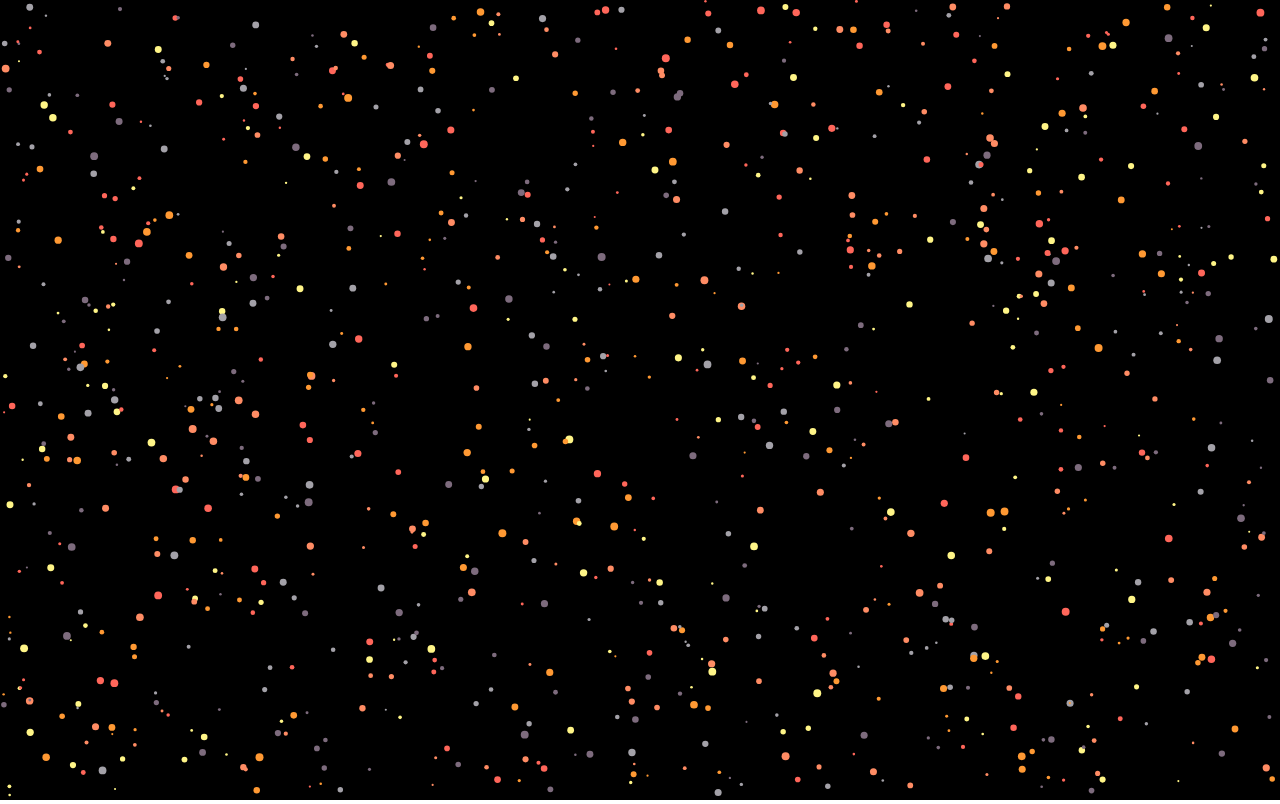
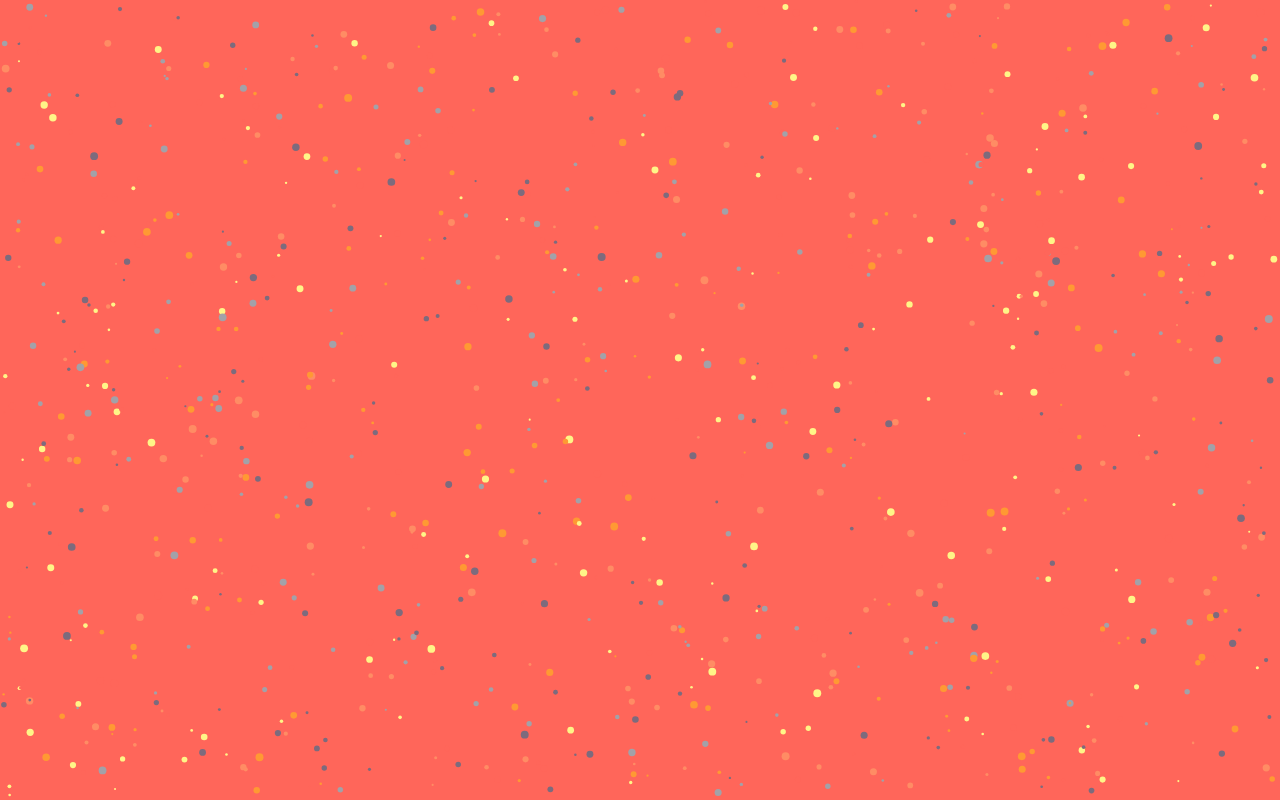
Before and after one commit to sonuyadav51/sonu-bg-effect-1, a plain HTML site: page index.html in a window 1280 px wide. Drawn offline with Linux system fonts and the light colour scheme.

Commit message:
Update index.html

```diff
--- a/index.html
+++ b/index.html
@@ -11,7 +11,7 @@
 		}
 		canvas{
 
-			background: rgba(0,0,0);
+			background: #FF665A;
 		}
 
 
```
